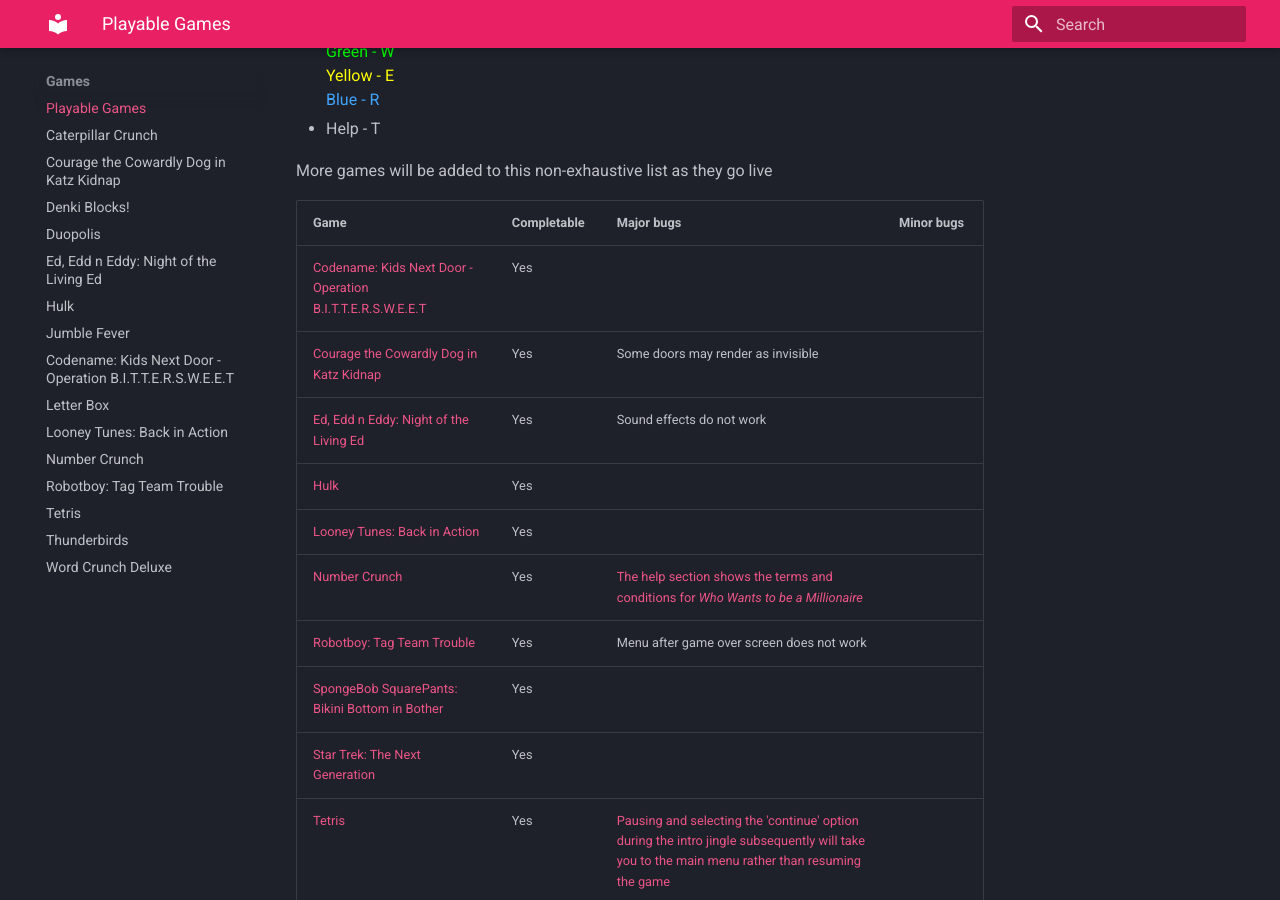
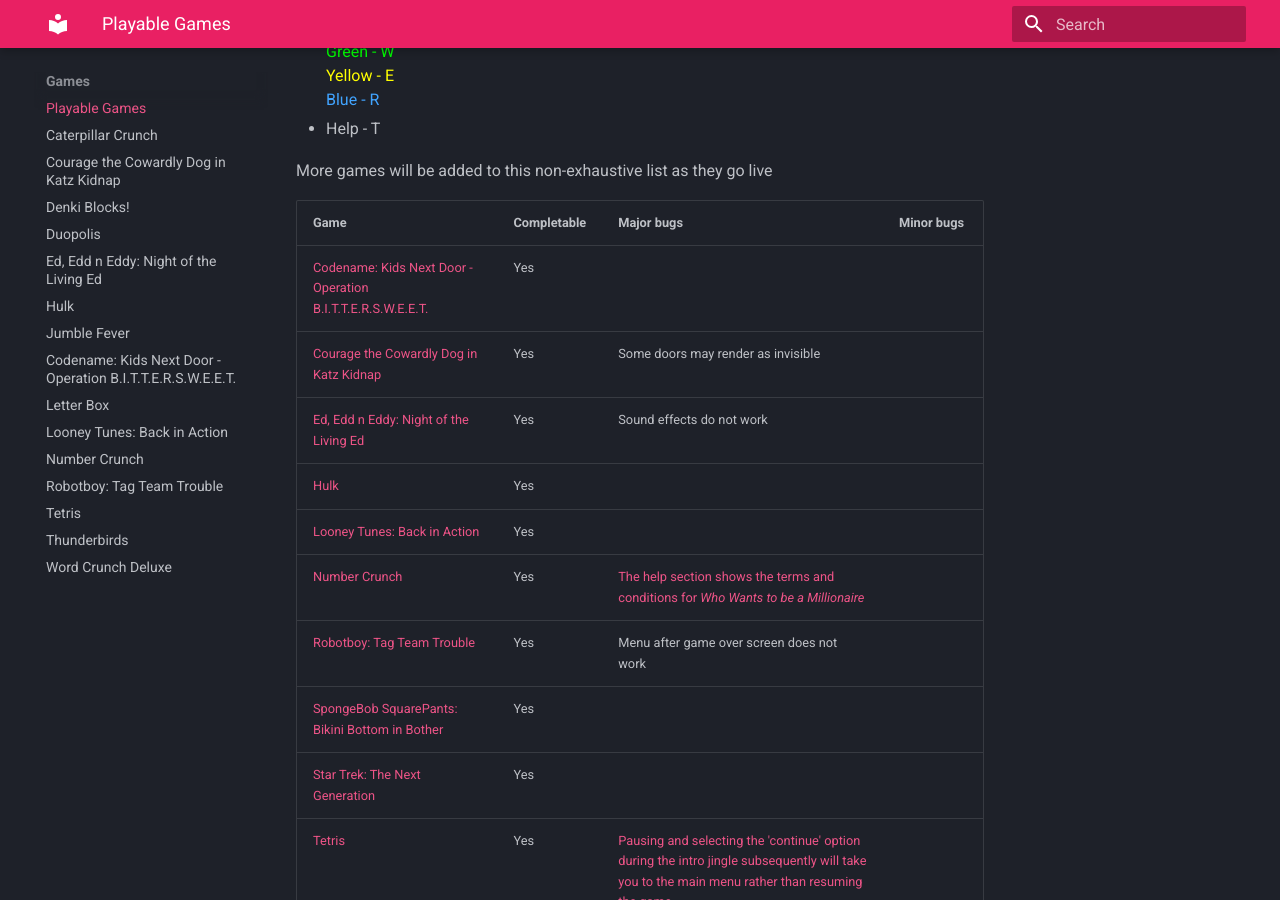
Before and after one commit to cobaltgit/sky-games-archive, an MkDocs documentation site: the page built from docs/games/index.md, in a window 1280 px wide and 900 px high, scrolled down 484 px. Built offline with MkDocs 1.6.1 and Material for MkDocs 9.7.7, drawn with Linux system fonts in a browser that asks for light colours; comment, search, counter and statistics services are not loaded.

```diff
--- a/docs/games/index.md
+++ b/docs/games/index.md
@@ -24,7 +24,7 @@ More games will be added to this non-exhaustive list as they go live
 
 |Game|Completable|Major bugs|Minor bugs|
 |----|-----------|----------|----------|
-[Codename: Kids Next Door - Operation B.I.T.T.E.R.S.W.E.E.T](/games/knd-bittersweet)|Yes|
+[Codename: Kids Next Door - Operation B.I.T.T.E.R.S.W.E.E.T.](/games/knd-bittersweet)|Yes|
 [Courage the Cowardly Dog in Katz Kidnap](/games/courage-katz-kidnap)|Yes|Some doors may render as invisible|
 [Ed, Edd n Eddy: Night of the Living Ed](/games/eee-night-of-living-ed)|Yes|Sound effects do not work|
 [Hulk](/games/hulk)|Yes|
```
Also changed, not shown: docs/games/knd-bittersweet.md (+1 -1 lines).
